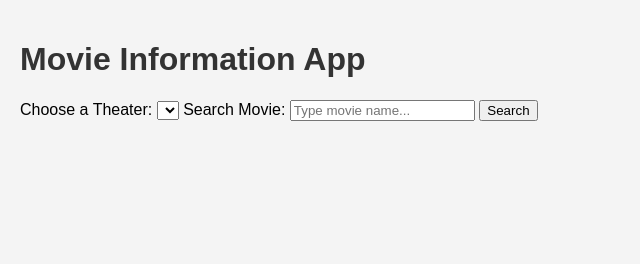
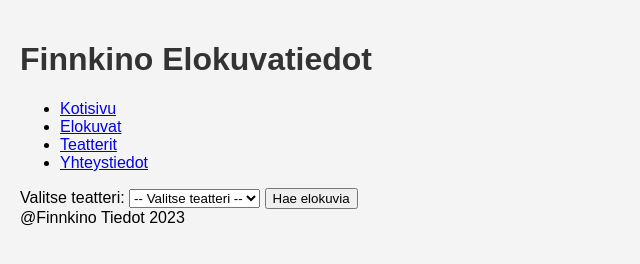
Before and after one commit to susannavartiainen/projekti2, a plain HTML site: page index.html in a window 1280 px wide. Shown: the whole page, without its empty margins (0-640 px from the left). Drawn offline with Linux system fonts and the light colour scheme; no server answers.

Commit message:
Update index.html

```diff
--- a/index.html
+++ b/index.html
@@ -1,23 +1,42 @@
-<!DOCTYPE html>
-<html lang="en">
-<head>
-    <meta charset="UTF-8">
-    <meta name="viewport" content="width=device-width, initial-scale=1.0">
-    <title>Movie Information App</title>
-    <link rel="stylesheet" href="style.css">
-</head>
-<body>
-    <h1>Movie Information App</h1>
-    <label for="theaterSelect">Choose a Theater:</label>
-    <select id="theaterSelect"></select>
+<!doctype html>
+<html lang="fi">
+    <head>
+        <meta charset="utf-8">
+        <meta http-equiv="X-UA-Compatible" content="IE=edge,chrome=1">
+        <title>Finnkino Elokuvien Tietosivu</title>
+        <meta name="viewport" content="width=device-width, initial-scale=1">
+        <link rel="stylesheet" type="text/css" href="style.css">
+    </head>
+    <body>
+        <header>
+            <h1>Finnkino Elokuvatiedot</h1>
+            <nav>
+                <ul id="main-menu">
+                    <li><a href="#">Kotisivu</a></li>
+                    <li><a href="#">Elokuvat</a></li>
+                    <li><a href="#">Teatterit</a></li>
+                    <li><a href="#">Yhteystiedot</a></li>
+                </ul>
+            </nav>
+        </header>
 
-    <label for="searchInput">Search Movie:</label>
-    <input type="text" id="searchInput" placeholder="Type movie name...">
+        <main>
+            <section id="search-section">
+                <label for="theater-select">Valitse teatteri:</label>
+                <select id="theater-select">
+                    <option value="">-- Valitse teatteri --</option>
 
-    <button id="searchButton">Search</button>
+                </select>
+                <button id="search-button" class="button">Hae elokuvia</button>
+            </section>
 
-    <div id="movieInfoContainer"></div>
+            <section id="movies-section">
 
-    <script src="script.js"></script>
-</body>
+            </section>
+        </main>
+
+        <footer>@Finnkino Tiedot 2023</footer>
+
+        <script src="app.js"></script>
+    </body>
 </html>
```
